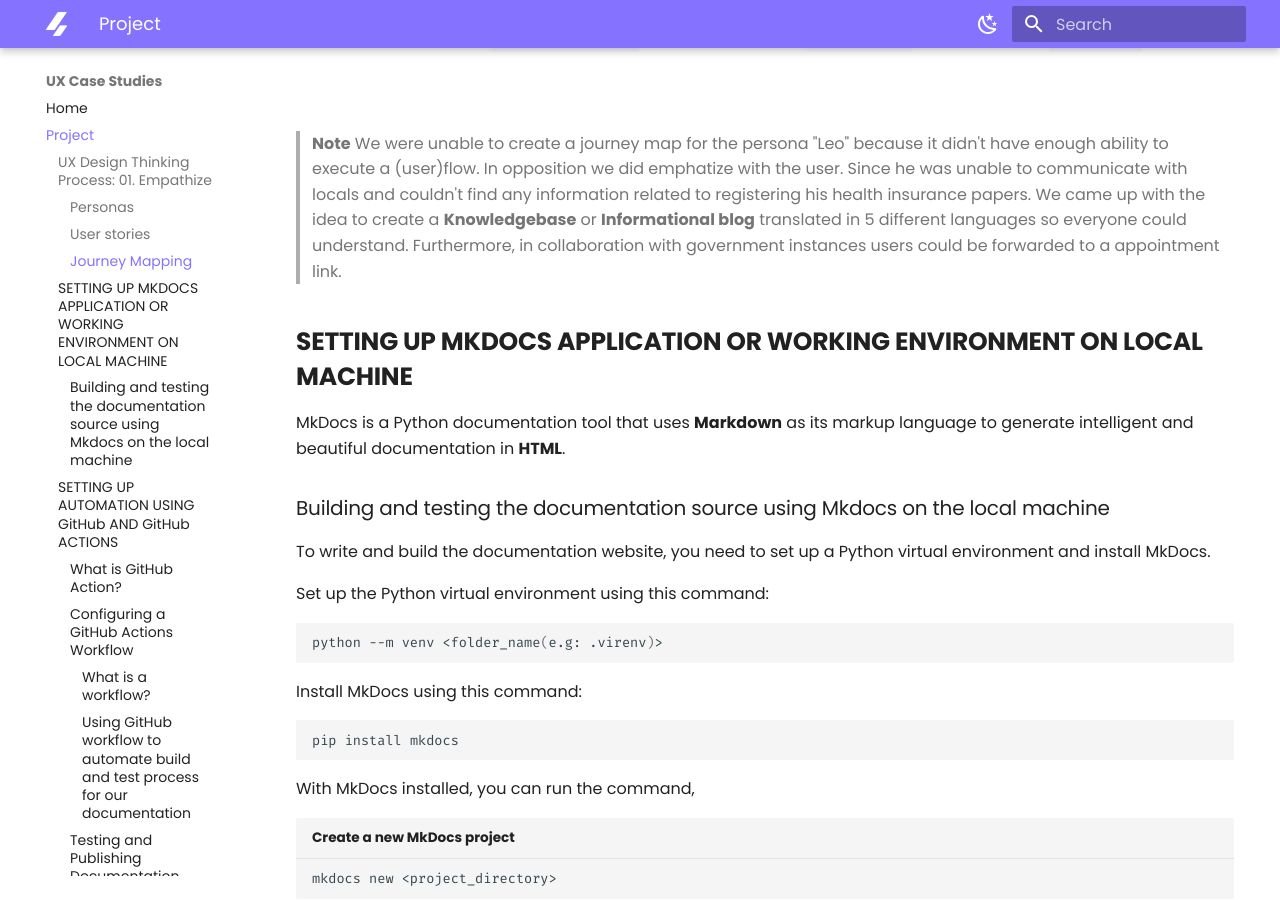
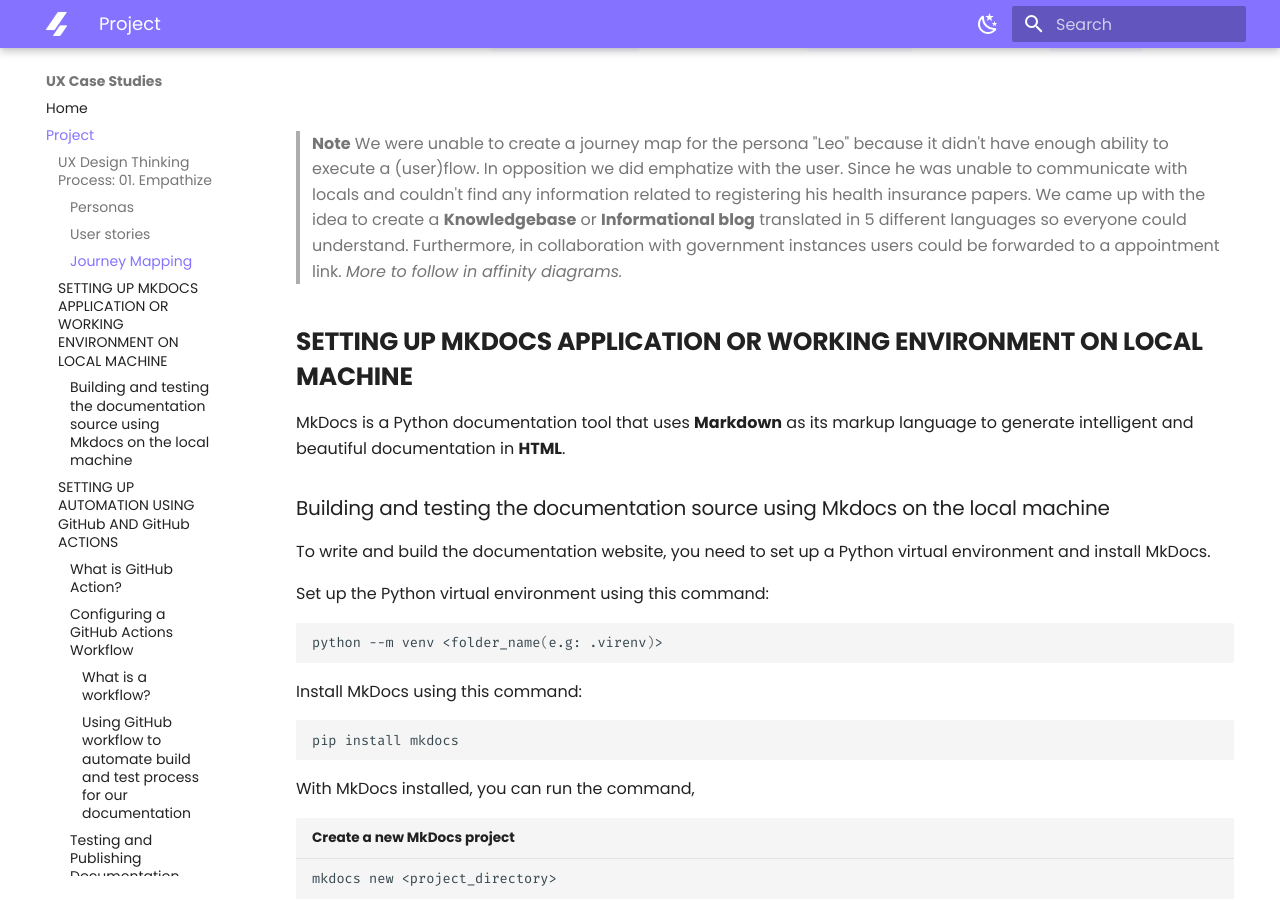
Before and after one commit to divstackio/docs-study, an MkDocs documentation site: the page built from docs/project.md, in a window 1280 px wide and 900 px high, scrolled down 5145 px. Built offline with MkDocs 1.6.1 and Material for MkDocs 9.7.7, drawn with Linux system fonts in a browser that asks for light colours.

Commit message:
Update project.md

```diff
--- a/docs/project.md
+++ b/docs/project.md
@@ -107,7 +107,7 @@ In its most basic form, journey mapping starts by compiling a series of user act
 
 
 > **Note**
-> We were unable to create a journey map for the persona "Leo" because it didn't have enough ability to execute a (user)flow. In opposition we did emphatize with the user. Since he was unable to communicate with locals and couldn't find any information related to registering his health insurance papers. We came up with the idea to create a **Knowledgebase** or **Informational blog** translated in 5 different languages so everyone could understand. Furthermore, in collaboration with government instances users could be forwarded to a appointment link.
+> We were unable to create a journey map for the persona "Leo" because it didn't have enough ability to execute a (user)flow. In opposition we did emphatize with the user. Since he was unable to communicate with locals and couldn't find any information related to registering his health insurance papers. We came up with the idea to create a **Knowledgebase** or **Informational blog** translated in 5 different languages so everyone could understand. Furthermore, in collaboration with government instances users could be forwarded to a appointment link. *More to follow in affinity diagrams.*
 
 
 
```
